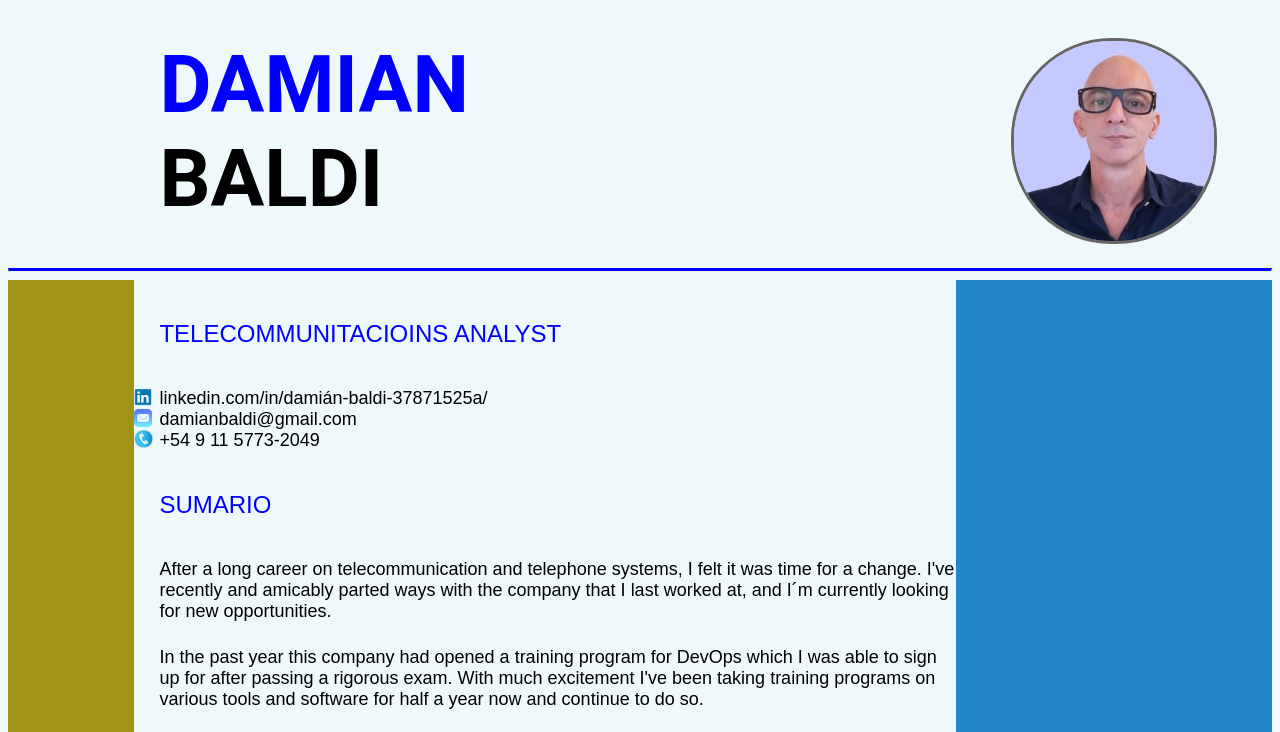
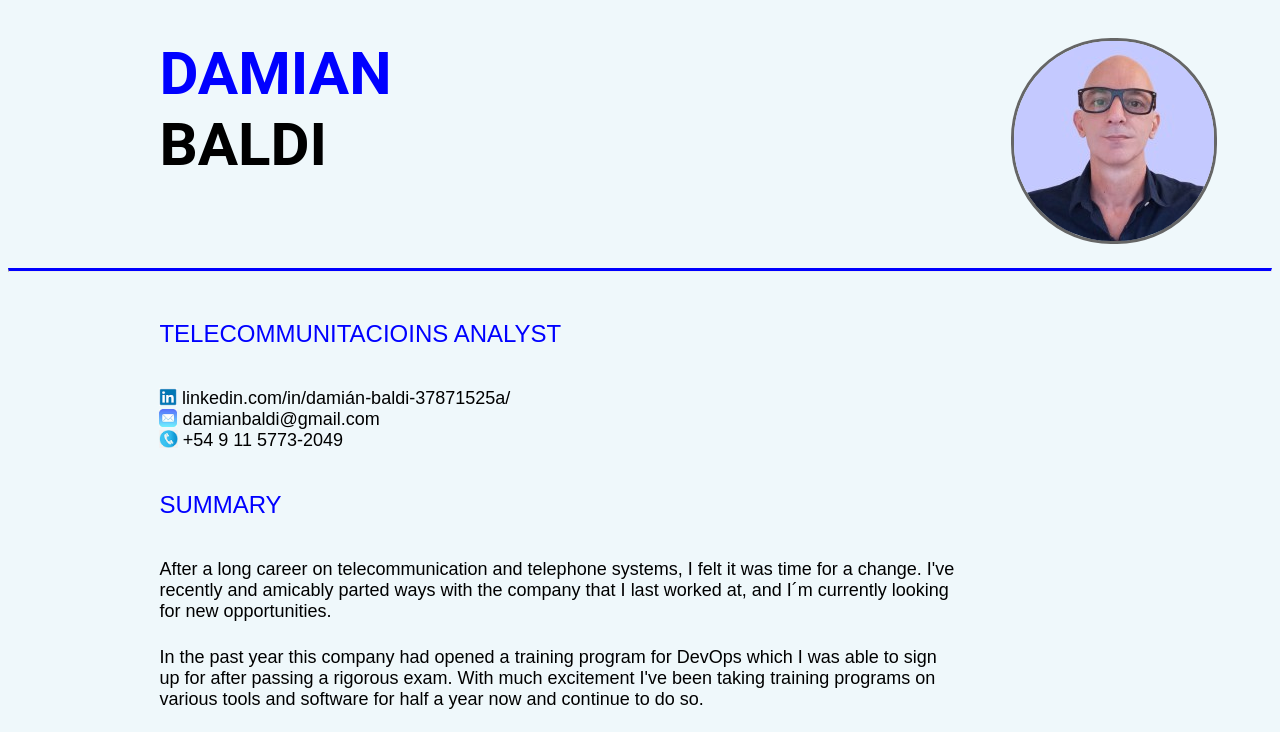
Before and after one commit to damianbaldi/damianbaldi.github.io, a plain HTML site: page index.html in a window 1280 px wide. Shown: the top 732 px of the page. Drawn offline with Linux system fonts and the light colour scheme.

Commit message:
cambio color columnas exteriores

```diff
--- a/estilos.css
+++ b/estilos.css
@@ -54,7 +54,7 @@ body {
     width: 10%;
     text-align: left;
     height: 600px;
-    background-color: #a19316;
+    background-color: #EFF8FB;
 }
 
 .columnCent2 {
@@ -70,13 +70,13 @@ body {
     width: 25%;
     text-align: center;
     height: 600px;
-    background-color:#2187ca;
+    background-color:#EFF8FB;
 }
 
 
 h1 {
     font-family: 'Roboto', sans-serif;
-    font-size: 80px;
+    font-size: 60px;
     font-weight: bold;
     margin-left: 25px;
     margin-top: 0px;
@@ -86,7 +86,7 @@ h1 {
 
 h2 {
     font-family: 'Roboto', sans-serif;
-    font-size: 80px;
+    font-size: 60px;
     font-weight: bold;
     margin-left: 25px;
     margin-top: 0px;
@@ -145,6 +145,8 @@ hr.solid {
     margin: 0;
     display:inline-block;
     height: 18px;
-    float:left;
+    padding-left: 25px;
+    padding-right: 5px;
+    float: left;
 
 }
--- a/index.html
+++ b/index.html
@@ -44,7 +44,7 @@
 		<img src='img/mail.jpg' class='icon'><h4>damianbaldi@gmail.com</h4>
 		<img src='img/phone.jpg' class='icon'><h4>+54 9 11 5773-2049</h4>
 
-		<h3>SUMARIO</h3>
+		<h3>SUMMARY</h3>
 
 		<p>After a long career on telecommunication and telephone systems, I felt it was time for a change. I've recently and amicably parted ways with the company that I last worked at, and I´m currently looking for new opportunities.</p>
 
```
